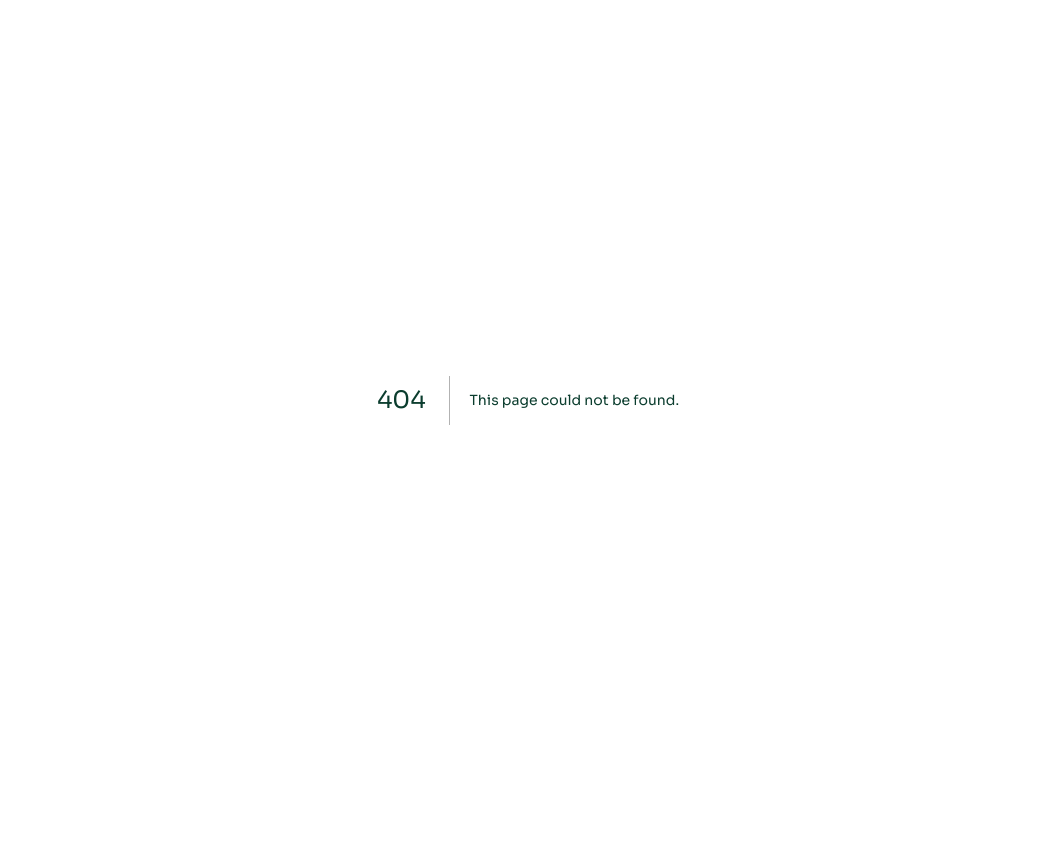
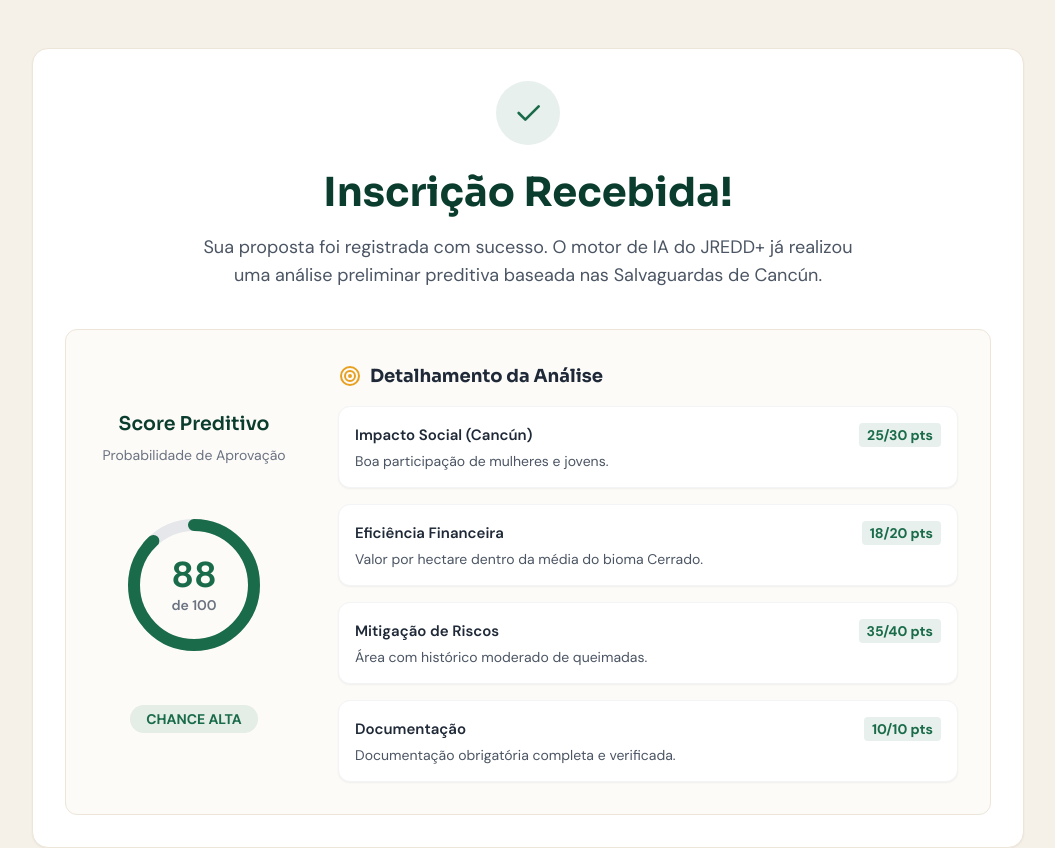
Before and after one commit to Matsukami/hackamarh, a Next.js app: page /projetos/novo/1/scorecard in a window 1280 px wide. Before the commit this address had no page. Shown: the top 848 px of the page, without its empty margins (112-1167 px from the left). Before the commit the page ends 800 px from the top, so only its background shows below. Built offline with nearby package versions, Linux system fonts and the light colour scheme.

Commit message:
feat(t03): implement predictive scorecard with SVG gauge and AI recommendations

```diff
--- /dev/null
+++ b/src/app/(proponente)/projetos/novo/[editalId]/scorecard/page.tsx
@@ -0,0 +1,78 @@
+import { calcularScorePreditivo } from '@/lib/services/scoreService';
+import { ScoreGauge } from '@/components/ui/ScoreGauge';
+import { IconTarget, IconCheck, IconBulb } from '@tabler/icons-react';
+import Link from 'next/link';
+
+export default async function ScorecardPage() {
+  const result = calcularScorePreditivo();
+
+  return (
+    <div className="max-w-5xl mx-auto px-4 py-12">
+      <div className="bg-white rounded-lg shadow-sm border border-areia-dark p-8 mb-8 text-center">
+        <div className="inline-flex items-center justify-center w-16 h-16 rounded-full bg-mata/10 text-mata mb-6">
+          <IconCheck size={32} />
+        </div>
+        <h1 className="text-hero text-cerrado mb-4">Inscrição Recebida!</h1>
+        <p className="text-gray-600 text-lg max-w-2xl mx-auto mb-10">
+          Sua proposta foi registrada com sucesso. O motor de IA do JREDD+
+          já realizou uma análise preliminar preditiva baseada nas Salvaguardas de Cancún.
+        </p>
+
+        {/* Scorecard Box */}
+        <div className="bg-areia/30 rounded-xl p-8 border border-areia-dark flex flex-col md:flex-row items-center gap-12">
+          <div className="flex-shrink-0 text-center w-full md:w-auto">
+            <h2 className="text-h2 text-cerrado mb-2">Score Preditivo</h2>
+            <p className="text-sm text-gray-500 mb-6">Probabilidade de Aprovação</p>
+            <div className="flex justify-center">
+              <ScoreGauge score={result.scoreTotal} max={result.scoreMaximo} />
+            </div>
+            <div className={`mt-6 inline-block px-4 py-1 rounded-full font-bold text-sm ${
+              result.probabilidadeAprovacao === 'ALTA' ? 'bg-mata/10 text-mata' :
+              result.probabilidadeAprovacao === 'MEDIA' ? 'bg-ouro/10 text-ouro' : 'bg-perigo/10 text-perigo'
+            }`}>
+              CHANCE {result.probabilidadeAprovacao}
+            </div>
+          </div>
+
+          <div className="flex-grow text-left w-full">
+            <h3 className="text-lg font-bold text-gray-800 mb-4 flex items-center gap-2">
+              <IconTarget className="text-ouro" />
+              Detalhamento da Análise
+            </h3>
+            <div className="space-y-4">
+              {result.breakdown.map((item, i) => (
+                <div key={i} className="bg-white p-4 rounded-md border border-gray-100 shadow-sm hover:shadow transition-shadow">
+                  <div className="flex justify-between items-center mb-1">
+                    <span className="font-semibold text-gray-800">{item.dimensao}</span>
+                    <span className="text-sm font-bold text-mata bg-mata/10 px-2 py-0.5 rounded">
+                      {item.pontos}/{item.maximo} pts
+                    </span>
+                  </div>
+                  <p className="text-sm text-gray-600">{item.descricao}</p>
+                </div>
+              ))}
+            </div>
+          </div>
+        </div>
+      </div>
+
+      <div className="bg-ouro/10 border border-ouro/20 rounded-lg p-6 mb-8 flex items-start gap-4">
+        <IconBulb className="text-ouro shrink-0 mt-1" size={24} />
+        <div>
+          <h3 className="font-bold text-gray-800 mb-2">Recomendações (IA):</h3>
+          <ul className="list-disc list-inside text-gray-700 space-y-2">
+            {result.recomendacoes.map((rec, i) => (
+              <li key={i}>{rec}</li>
+            ))}
+          </ul>
+        </div>
+      </div>
+
+      <div className="text-center">
+        <Link href="/painel" className="btn-primary inline-flex">
+          Ir para meu Painel
+        </Link>
+      </div>
+    </div>
+  );
+}
--- /dev/null
+++ b/src/components/ui/ScoreGauge.tsx
@@ -0,0 +1,60 @@
+'use client';
+
+import React from 'react';
+
+interface ScoreGaugeProps {
+  score: number;
+  max: number;
+}
+
+export function ScoreGauge({ score, max }: ScoreGaugeProps) {
+  const percentage = (score / max) * 100;
+
+  // Cálculo do SVG Dash Array para o círculo
+  const radius = 60;
+  const circumference = 2 * Math.PI * radius;
+  const strokeDashoffset = circumference - (percentage / 100) * circumference;
+
+  let colorClass = 'text-perigo';
+  if (percentage >= 80) colorClass = 'text-mata';
+  else if (percentage >= 60) colorClass = 'text-ouro';
+
+  return (
+    <div className="relative flex items-center justify-center">
+      <svg className="w-48 h-48 transform -rotate-90">
+        {/* Círculo de fundo */}
+        <circle
+          cx="96"
+          cy="96"
+          r={radius}
+          stroke="currentColor"
+          strokeWidth="12"
+          fill="transparent"
+          className="text-gray-200"
+        />
+        {/* Círculo de progresso */}
+        <circle
+          cx="96"
+          cy="96"
+          r={radius}
+          stroke="currentColor"
+          strokeWidth="12"
+          fill="transparent"
+          strokeDasharray={circumference}
+          strokeDashoffset={strokeDashoffset}
+          strokeLinecap="round"
+          className={`${colorClass} transition-all duration-1000 ease-out`}
+        />
+      </svg>
+      {/* Texto central */}
+      <div className="absolute flex flex-col items-center justify-center">
+        <span className={`text-4xl font-bold font-hero ${colorClass}`}>
+          {score}
+        </span>
+        <span className="text-gray-500 font-semibold text-sm">
+          de {max}
+        </span>
+      </div>
+    </div>
+  );
+}
--- /dev/null
+++ b/src/lib/services/scoreService.ts
@@ -0,0 +1,67 @@
+// Mock do motor de inferência Preditiva (MVP)
+
+export interface ScoreBreakdown {
+  dimensao: string;
+  pontos: number;
+  maximo: number;
+  descricao: string;
+}
+
+export interface ScorecardResult {
+  scoreTotal: number;
+  scoreMaximo: number;
+  probabilidadeAprovacao: 'ALTA' | 'MEDIA' | 'BAIXA';
+  breakdown: ScoreBreakdown[];
+  recomendacoes: string[];
+}
+
+export function calcularScorePreditivo(): ScorecardResult {
+  // Num cenário real, isso passaria os dados do projeto por um modelo preditivo.
+  // Aqui simulamos um score positivo baseado num projeto bem preenchido (visto que passou pelos Hard-Stops)
+
+  const breakdown: ScoreBreakdown[] = [
+    {
+      dimensao: 'Impacto Social (Cancún)',
+      pontos: 25,
+      maximo: 30,
+      descricao: 'Boa participação de mulheres e jovens.',
+    },
+    {
+      dimensao: 'Eficiência Financeira',
+      pontos: 18,
+      maximo: 20,
+      descricao: 'Valor por hectare dentro da média do bioma Cerrado.',
+    },
+    {
+      dimensao: 'Mitigação de Riscos',
+      pontos: 35,
+      maximo: 40,
+      descricao: 'Área com histórico moderado de queimadas.',
+    },
+    {
+      dimensao: 'Documentação',
+      pontos: 10,
+      maximo: 10,
+      descricao: 'Documentação obrigatória completa e verificada.',
+    }
+  ];
+
+  const scoreTotal = breakdown.reduce((acc, curr) => acc + curr.pontos, 0);
+  const scoreMaximo = breakdown.reduce((acc, curr) => acc + curr.maximo, 0);
+  const percentual = scoreTotal / scoreMaximo;
+
+  let probabilidade: 'ALTA' | 'MEDIA' | 'BAIXA' = 'BAIXA';
+  if (percentual >= 0.8) probabilidade = 'ALTA';
+  else if (percentual >= 0.6) probabilidade = 'MEDIA';
+
+  return {
+    scoreTotal,
+    scoreMaximo,
+    probabilidadeAprovacao: probabilidade,
+    breakdown,
+    recomendacoes: [
+      'Aumentar o número estimado de jovens beneficiados pode elevar a pontuação social.',
+      'O valor solicitado está excelente para a área da propriedade.'
+    ]
+  };
+}
```
